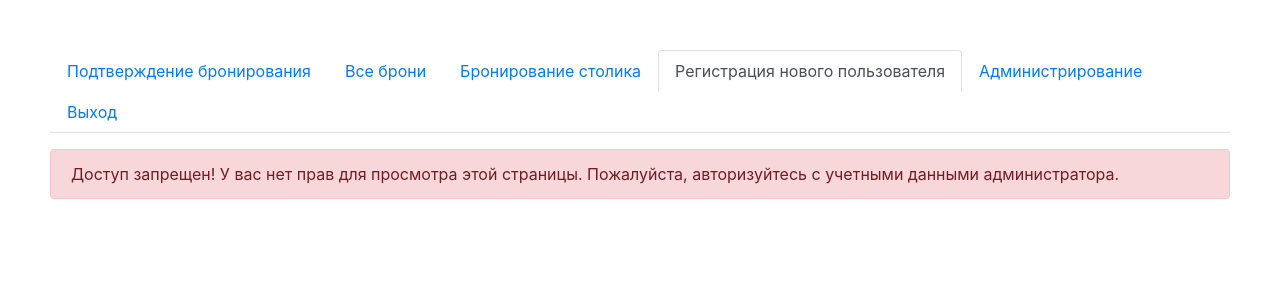
After one commit to OlegYariga/na_rogah, a Flask app: page /reg_new_admin in a window 1280 px wide. The commit adds this page. Shown: the top 300 px of the page. Run offline with Flask 2, Linux system fonts and the light colour scheme; a user stored in the database is signed in; tables that the repository leaves empty hold one stand-in row (values such as "Sample post"); parts of the project's set-up code (start-up, migrations or seed data) failed here and were passed over; some libraries are stand-ins or nearby versions.

Commit message:
Created admin reg form, password hash and fixed some bags

```diff
--- a/templates/index.html
+++ b/templates/index.html
@@ -14,6 +14,9 @@
   </li>
     <li class="nav-item">
     <a class="nav-link" href="/reg_booking">Бронирование столика</a>
+  </li>
+    <li class="nav-item">
+    <a class="nav-link" href="/reg_new_admin">Регистрация нового пользователя</a>
   </li>
     <li class="nav-item">
     <a class="nav-link" href="/admin">Администрирование</a>
--- a/templates/reg_booking.html
+++ b/templates/reg_booking.html
@@ -38,6 +38,9 @@
   </li>
     <li class="nav-item">
     <a class="nav-link active" href="">Бронирование столика</a>
+  </li>
+  <li class="nav-item">
+    <a class="nav-link" href="/reg_new_admin">Регистрация нового пользователя</a>
   </li>
   <li class="nav-item">
     <a class="nav-link" href="/admin">Администрирование</a>
--- /dev/null
+++ b/templates/reg_new_admin.html
@@ -0,0 +1,76 @@
+<!-- /templates/index.html  -->
+
+    {% extends 'base.html' %}
+
+    {% block content %}
+{% if ans == 1 %}
+<div class="alert alert-primary" role="alert">
+  Новый пользователь добавлен успешно!
+</div>
+{% elif ans == 2 %}
+<div class="alert alert-danger" role="alert">
+  Такой пользователь уже существует!
+</div>
+{% elif ans == 3 %}
+<div class="alert alert-danger" role="alert">
+  Пароли не совпадают!
+</div>
+{% endif %}
+<p></p>
+<ul class="nav nav-tabs">
+  <li class="nav-item">
+    <a class="nav-link" href="/">Подтверждение бронирования</a>
+  </li>
+  <li class="nav-item">
+    <a class="nav-link" href="view_booking">Все брони</a>
+  </li>
+    <li class="nav-item">
+    <a class="nav-link" href="/reg_booking">Бронирование столика</a>
+  </li>
+    <li class="nav-item">
+    <a class="nav-link active" href="">Регистрация нового пользователя</a>
+  </li>
+    <li class="nav-item">
+    <a class="nav-link" href="/admin">Администрирование</a>
+  </li>
+  <li class="nav-item">
+    <a class="nav-link" href="/logout">Выход</a>
+  </li>
+</ul>
+
+<p></p>
+{% if access %}
+<div style="margin-left: 30%; margin-right: 30%;">
+<form name="reg_user" method="POST">
+  <div class="form-group">
+    <label for="InputEmail">Email пользователя</label>
+    <input name="InputEmail" id="InputEmail" class="form-control" type="email" placeholder="my_mail@yandex.ru" required>
+  </div>
+
+  <div class="form-group">
+    <label for="InputPassword">Пароль</label>
+    <input name="InputPassword" id="InputPassword" class="form-control" type="password" placeholder="********" required>
+  </div>
+  <div class="form-group">
+    <label for="InputPasswordAgane">Повторите пароль</label>
+    <input name="InputPasswordAgane" id="InputPasswordAgane" class="form-control" type="password" placeholder="********" required>
+  </div>
+
+  <div class="form-group">
+    <label for="InputName">Имя</label>
+    <input name="inputName" id="InputName" class="form-control" type="text" placeholder="Артём">
+  </div>
+  <div class="form-group">
+    <label for="InputPhone">Телефон пользователя</label>
+    <input name="InputPhone" id="InputPhone" class="form-control" type="text" pattern="8[0-9]{10}"  placeholder="89212345678">
+  </div>
+
+  <button type="submit" class="btn btn-primary">Добавить</button>
+</form>
+  </div>
+{% else %}
+<div class="alert alert-danger" role="alert">
+  Доступ запрещен! У вас нет прав для просмотра этой страницы. Пожалуйста, авторизуйтесь с учетными данными администратора.
+</div>
+{% endif %}
+    {% endblock %}
--- a/templates/view_booking.html
+++ b/templates/view_booking.html
@@ -51,6 +51,9 @@
   </li>
     <li class="nav-item">
     <a class="nav-link" href="/reg_booking">Бронирование столика</a>
+  </li>
+    <li class="nav-item">
+    <a class="nav-link" href="/reg_new_admin">Регистрация нового пользователя</a>
   </li>
     <li class="nav-item">
     <a class="nav-link" href="/admin">Администрирование</a>
--- a/view.py
+++ b/view.py
@@ -1,6 +1,7 @@
 import uuid
 import base64
 import json
+from hashlib import sha256
 from random import randint
 from datetime import timedelta, time, date
 
@@ -15,6 +16,8 @@ from models import LastUpdate
 from models import Category, Menu, Images
 from app import *
 from app import mail
+from sendmail import send_mail
+from flask_security import current_user
 
 from flask_jwt_extended import (create_access_token,
                                 create_refresh_token,
@@ -215,8 +218,9 @@ def authorize():
         # Get data and convert them to JSON
         json_data = json.loads(request.data)
         # Select record from DB, where email==email and password==password
+        passw = sha256(str(json_data['password']).encode('utf-8')).hexdigest()
         user = Users.query.filter(and_(Users.email == json_data['email'],
-                                       Users.password == json_data['password'])).first()
+                                       Users.password == passw)).first()
         if user:
             # Generate token with JWT
             access_token = "Bearer "+create_access_token(identity=user.email, expires_delta=expires_jwt)
@@ -242,10 +246,10 @@ def verify_email():
         subject = "'На Рогах' подтверждение E-mail"
         recipient = json_data['email']
         body = 'Добро пожаловать в ресторан "На Рогах"! Ваш код подтверждения - ' + code
+        # Add code to UserAccessCode
+        UserRegAccessCode().insert_user_reg_access_code(email=json_data['email'], code=code)
         # Send mail
         send_mail(recipient, subject, body)
-        # Add code to UserAccessCode
-        UserRegAccessCode().insert_user_reg_access_code(email=json_data['email'], code=code)
         return jsonify({'code': 200, 'desc': "Email was sent", 'email_code': code}), 200
     except KeyError:
         return jsonify({'code': 400, 'desc': "Bad request"}), 400
@@ -270,8 +274,9 @@ def reg_user():
             user_exist = Users.query.filter(Users.email == json_data['email']).first()
             # If there's such user in DB
             if not user_exist:
+                passw = sha256(str(json_data['password']).encode('utf-8')).hexdigest()
                 # Create user with recieved data
-                user = Users(email=json_data['email'], password=json_data['password'],
+                user = Users(email=json_data['email'], password=passw,
                              name=json_data['name'], phone=json_data['phone'],
                              active=False)
                 # Add user to DB
@@ -301,8 +306,9 @@ def password_recovery():
             user_recovery = Users.query.filter(Users.email == json_data['email']).first()
             # If code from email is correct and suxh user exists
             if user_recovery:
+                passw = sha256(str(json_data['password']).encode('utf-8')).hexdigest()
                 # Update password of a user with new password
-                user_recovery.password = json_data['password']
+                user_recovery.password = passw
                 # Change record in DB
                 db.session.add(user_recovery)
                 db.session.commit()
@@ -816,18 +822,27 @@ def reg_booking():
     return render_template('reg_booking.html', ans=ans)
 
 
-# Function to send email
-def send_mail(mail_to, subject, text):
-    try:
-        # Try to send message to user
-        msg = Message()
-        msg.subject = subject
-        msg.recipients = [mail_to]
-        msg.html = text
-        mail.send(msg)
-        return True
-    # If in email was detected not-ascii symbols
-    except UnicodeEncodeError:
-        return False
-    except Exception:
-        return False
+@app.route("/reg_new_admin", methods=['GET', 'POST'])
+@login_required
+def reg_new_admin():
+
+    if current_user.has_role("admin"):
+        if request.method == 'POST':
+            name = request.form['inputName']
+            phone = request.form['InputPhone']
+            email = request.form['InputEmail']
+            password = request.form['InputPassword']
+            password_agane = request.form['InputPasswordAgane']
+
+            if password == password_agane:
+                is_user = Users.query.filter(Users.email == str(email)).first()
+                if not is_user:
+                    new_user = Users(email=email, password=password, name=name, phone=phone, active=True)
+                    db.session.add(new_user)
+                    db.session.commit()
+                    return render_template('reg_new_admin.html', ans=1, access=True)
+                return render_template('reg_new_admin.html', ans=2, access=True)
+            return render_template('reg_new_admin.html', ans=3, access=True)
+        return render_template('reg_new_admin.html', access=True)
+    else:
+        return render_template('reg_new_admin.html', access=False)
```
Also changed, not shown: sendmail.py (added, +19 -0 lines).
